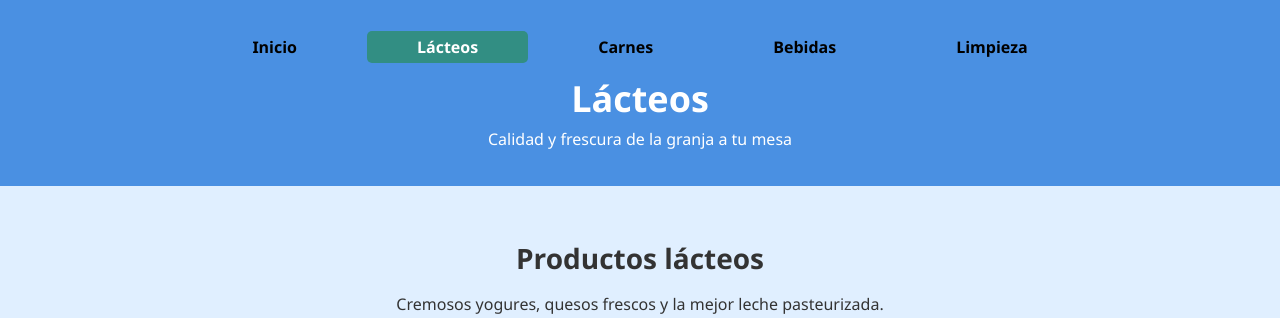
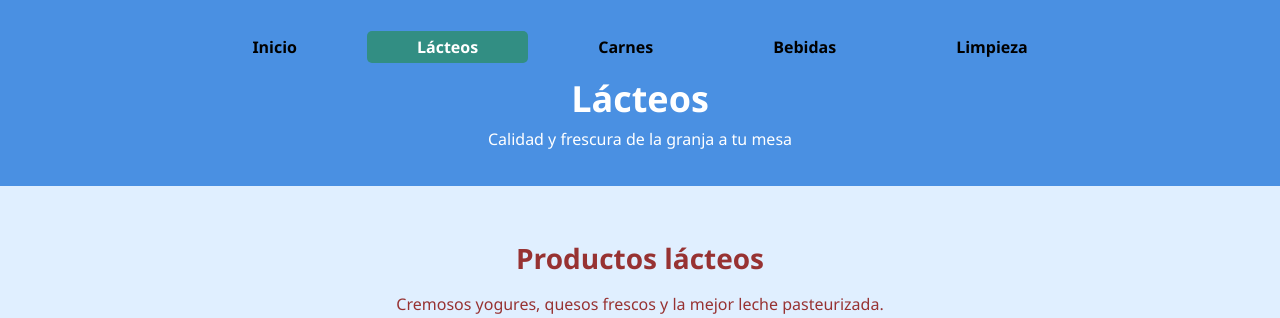
Before and after one commit to AllanC2002/AWS-Ejercicio2-Heroku, a Flask app: page / in a window 1280 px wide. Shown: the top 318 px of the page. Run offline with Flask 3, Linux system fonts and the light colour scheme.

Commit message:
change color

```diff
--- a/static/CSS/pagina1.css
+++ b/static/CSS/pagina1.css
@@ -2,7 +2,7 @@
 body {
   font-family: 'Segoe UI', Tahoma, Geneva, Verdana, sans-serif;
   background-color: #f4f7f9;
-  color: #333;
+  color: #973232;
   margin: 0;
   padding: 0;
 }
```
